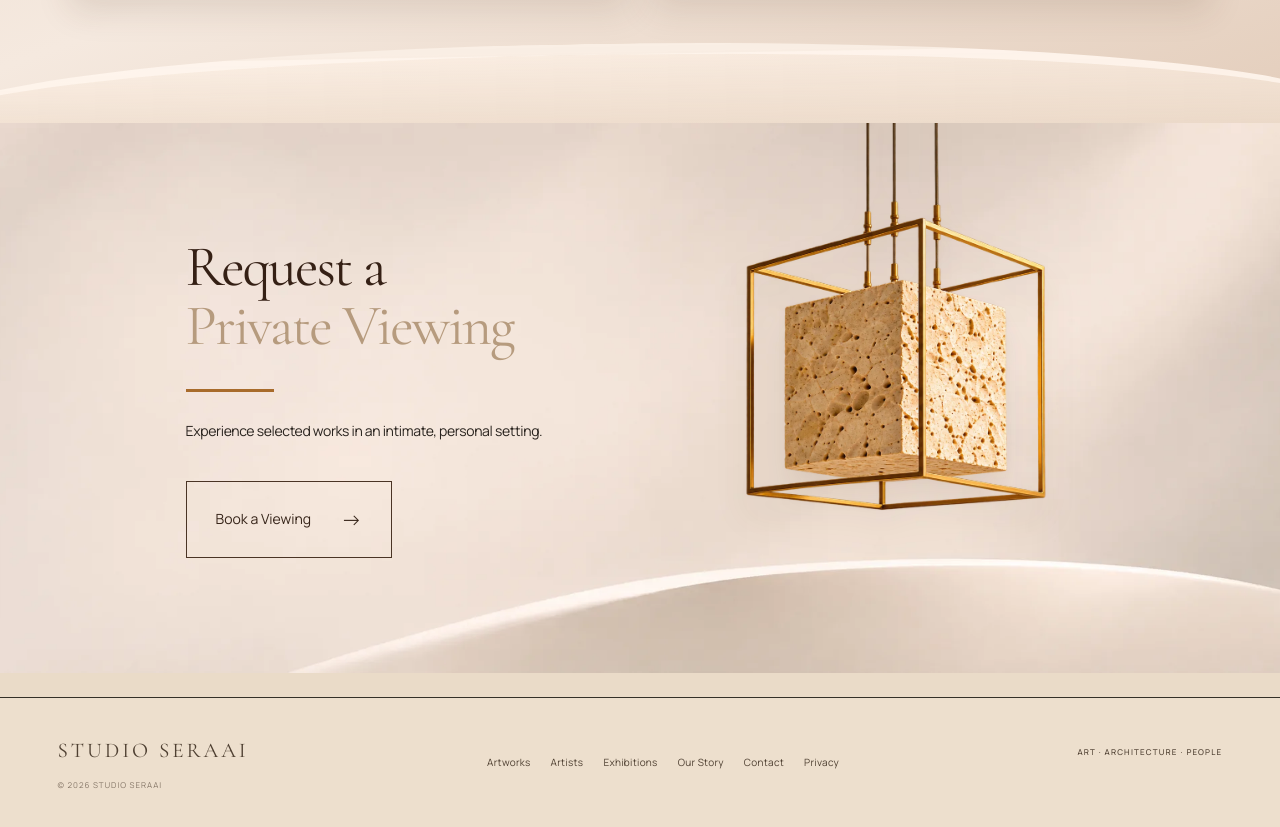
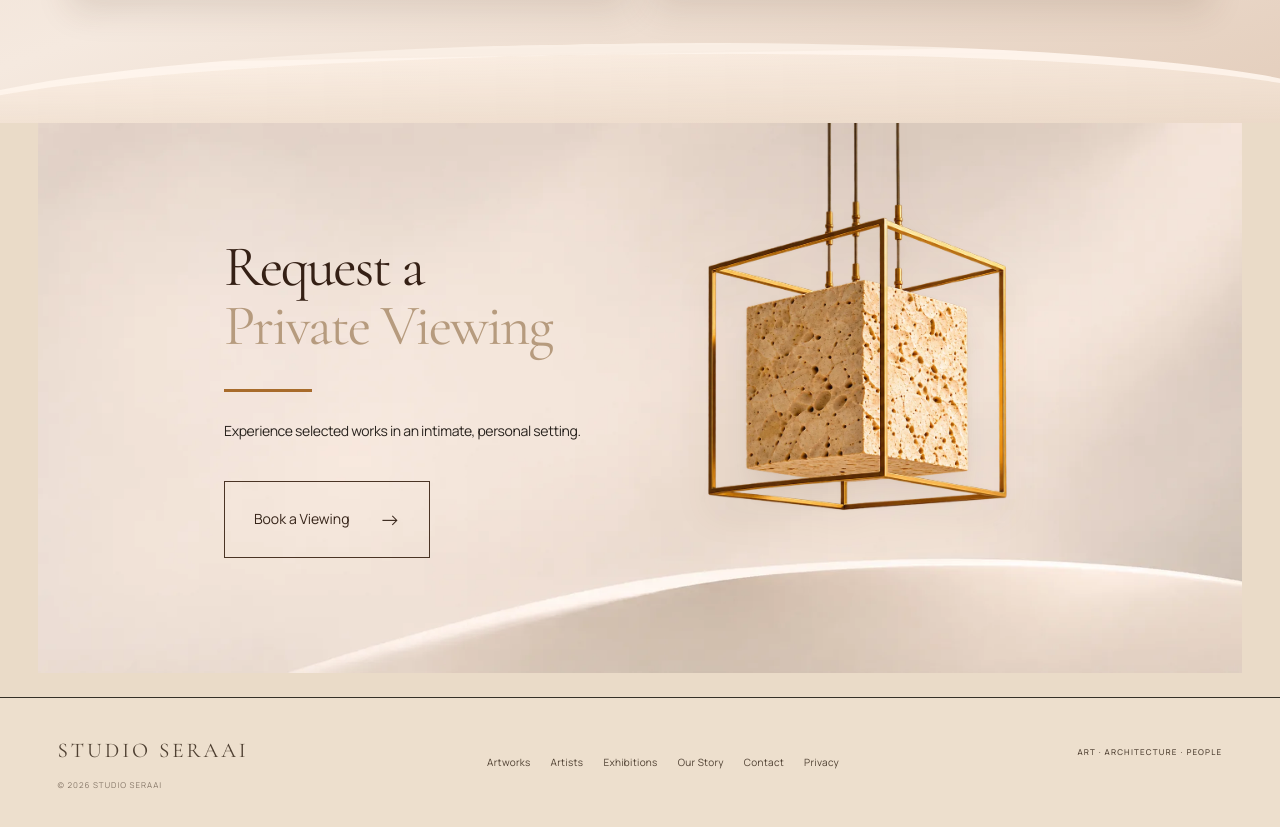
Before and after one commit to studioseraai/studioseraai, a Next.js app: page / in a window 1280 px wide. Shown: the part 2701-3528 px from the top of the page. Built offline with nearby package versions, Linux system fonts and the light colour scheme.

Commit message:
V3 CTA: slightly reduce section width and center it

```diff
--- a/app/gallery-components/PrivateViewing.module.css
+++ b/app/gallery-components/PrivateViewing.module.css
@@ -1,4 +1,4 @@
-.section{position:relative;isolation:isolate;min-height:clamp(550px,42.7vw,800px);overflow:hidden;background:#eee2d9 url('/gallery/private-viewing-bg.webp') center center/cover no-repeat;color:#352015;display:grid;grid-template-columns:minmax(0,1fr) minmax(0,1fr);align-items:center;padding:clamp(60px,7vw,130px) clamp(32px,14.5vw,275px)}
+.section{position:relative;isolation:isolate;width:94%;max-width:1800px;margin-left:auto;margin-right:auto;box-sizing:border-box;min-height:clamp(550px,42.7vw,800px);overflow:hidden;background:#eee2d9 url('/gallery/private-viewing-bg.webp') center center/cover no-repeat;color:#352015;display:grid;grid-template-columns:minmax(0,1fr) minmax(0,1fr);align-items:center;padding:clamp(60px,7vw,130px) clamp(32px,14.5vw,275px)}
 .copy{position:relative;z-index:2;max-width:690px}
 .copy h2{font-family:var(--font-display),Georgia,serif;font-size:clamp(54px,4.5vw,88px);font-weight:400;line-height:1.02;letter-spacing:-.035em;margin:0;color:#352015}
 .copy h2 em{display:block;font-weight:400}
@@ -13,3 +13,5 @@
 @media(max-width:900px){.section{grid-template-columns:1fr;min-height:650px;padding:76px 7% 300px;align-items:start}.copy{max-width:520px}.copy h2{font-size:clamp(50px,8vw,75px)}.description{max-width:440px}.scene{right:0;top:auto;bottom:-30px;width:min(66vw,520px);height:460px}.cube{height:100%;top:0}}
 @media(max-width:560px){.section{min-height:700px;padding:68px 7% 325px;background-position:54% center}.copy h2{font-size:clamp(47px,11vw,65px)}.rule{width:64px;margin:24px 0 22px}.description{font-size:17px;line-height:1.5;margin-bottom:26px}.cta{min-height:58px;padding:12px 19px;gap:20px;font-size:17px}.scene{width:92vw;height:390px;right:-9vw;bottom:-38px}.cube{object-position:center top}}
 @media(prefers-reduced-motion:reduce){.cube{animation:none}.cta{transition:none}}
+
+@media(max-width:600px){.section{width:100%}}
```
